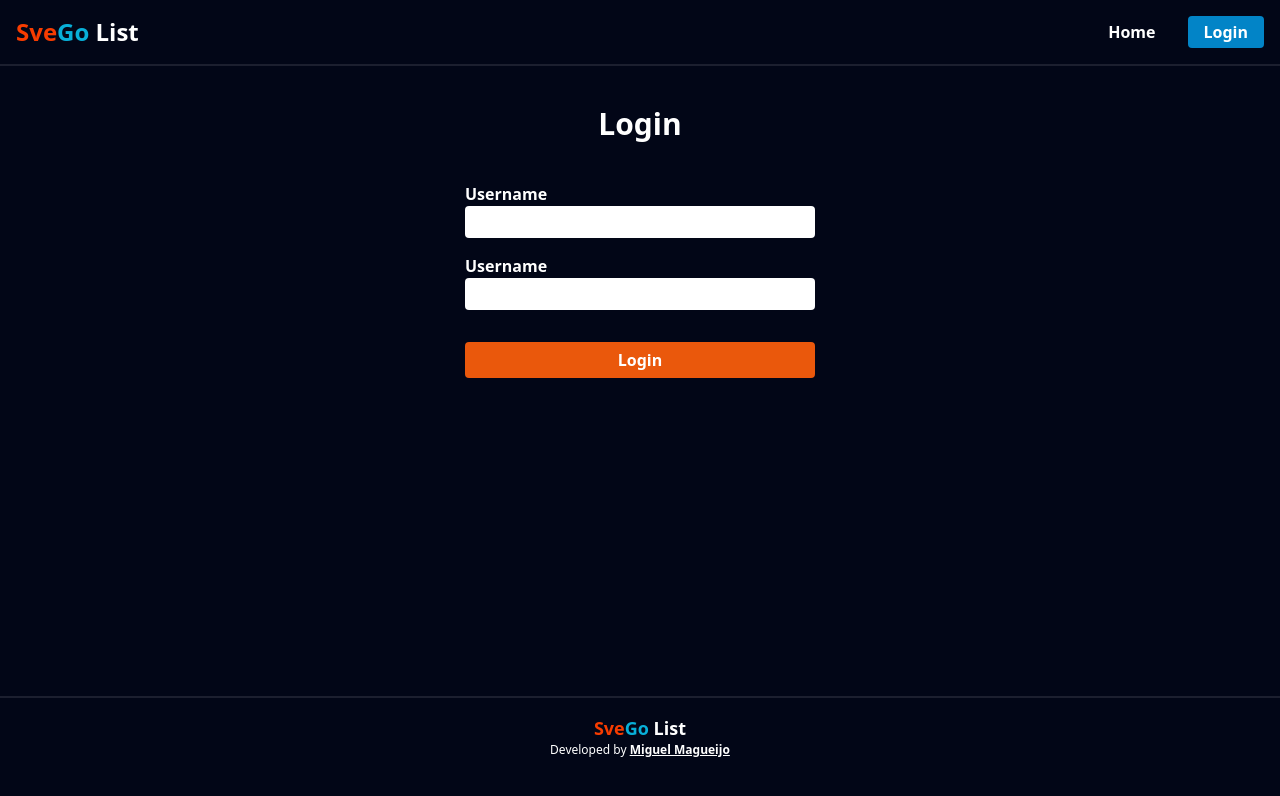
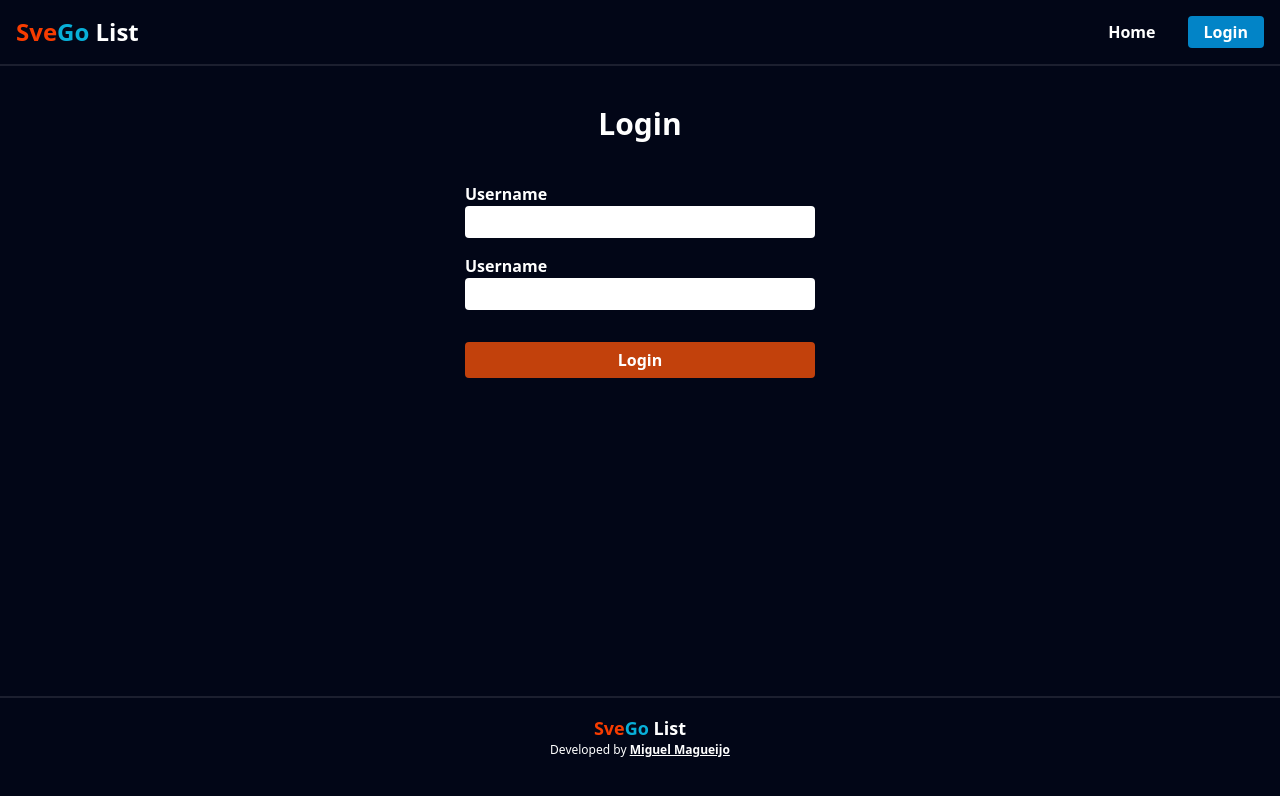
Before and after one commit to miguelmagueijo/SveGo, a SvelteKit app in the folder Web/: page /login in a window 1280 px wide. Shown: the top 796 px of the page. Built offline with nearby package versions, Linux system fonts and the light colour scheme; some icons are missing.

Commit message:
Darken orange button color

```diff
--- a/Web/src/routes/+page.svelte
+++ b/Web/src/routes/+page.svelte
@@ -111,7 +111,7 @@
 				placeholder="New task name"
 				bind:value={newTaskTitle}
 			/>
-			<button type="submit" class="px-3 rounded bg-orange-600 duration-300 hover:bg-orange-800 hover:scale-110">
+			<button type="submit" class="px-3 rounded bg-orange-700 duration-300 hover:bg-orange-900 hover:scale-110">
 				<Icon icon="typcn:plus" class="mx-auto size-6" />
 			</button>
 		</div>
--- a/Web/src/routes/login/+page.svelte
+++ b/Web/src/routes/login/+page.svelte
@@ -20,8 +20,8 @@
 	</div>
 	<button
 		type="submit"
-		class="group relative mt-8 bg-orange-600 py-1.5 rounded font-bold w-full flex gap-1 justify-center items-center
-			   hover:bg-amber-800 duration-300"
+		class="group relative mt-8 bg-orange-700 py-1.5 rounded font-bold w-full flex gap-1 justify-center items-center
+			   hover:bg-amber-900 duration-300"
 	>
 		<span class="block"> Login </span>
 		<Icon
```
